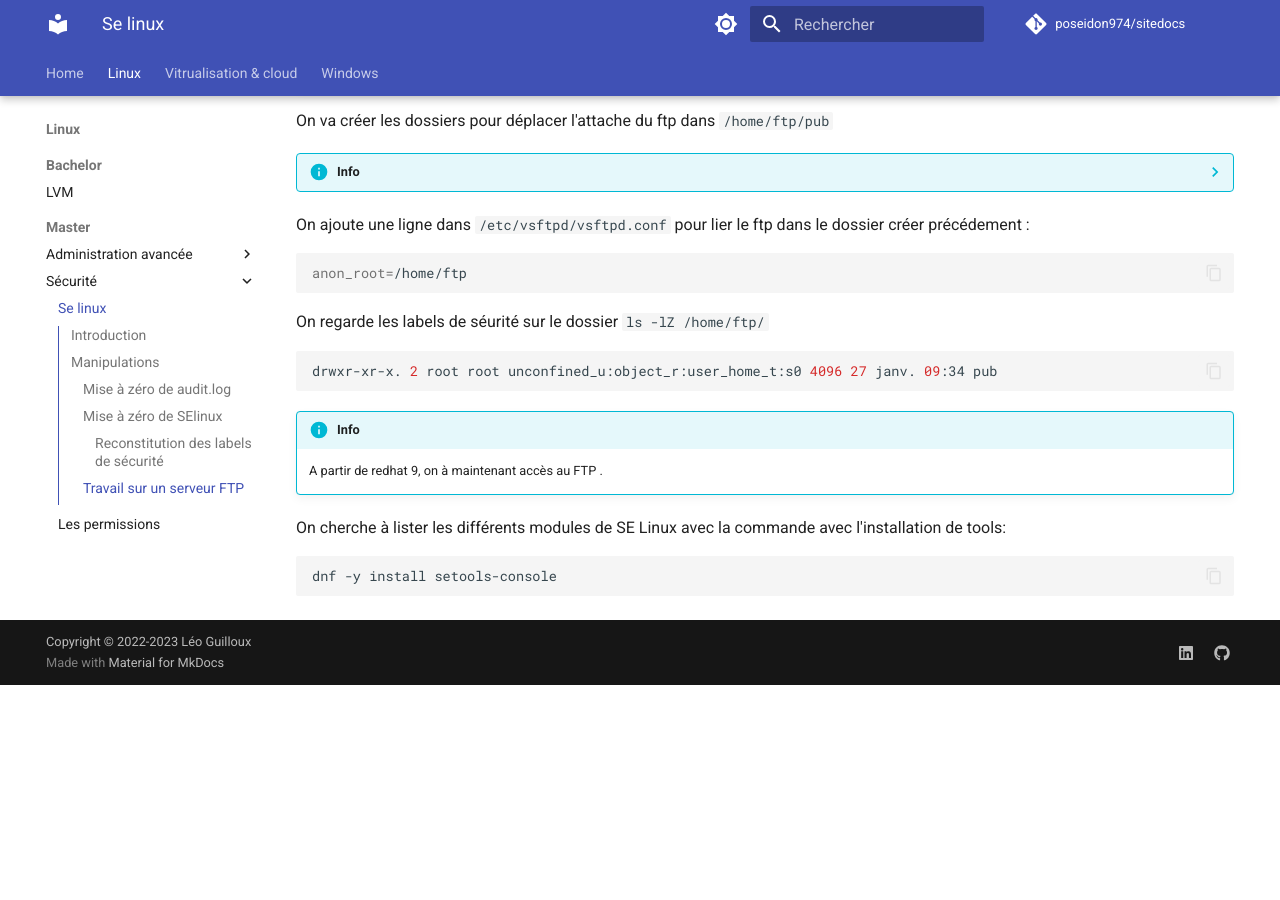
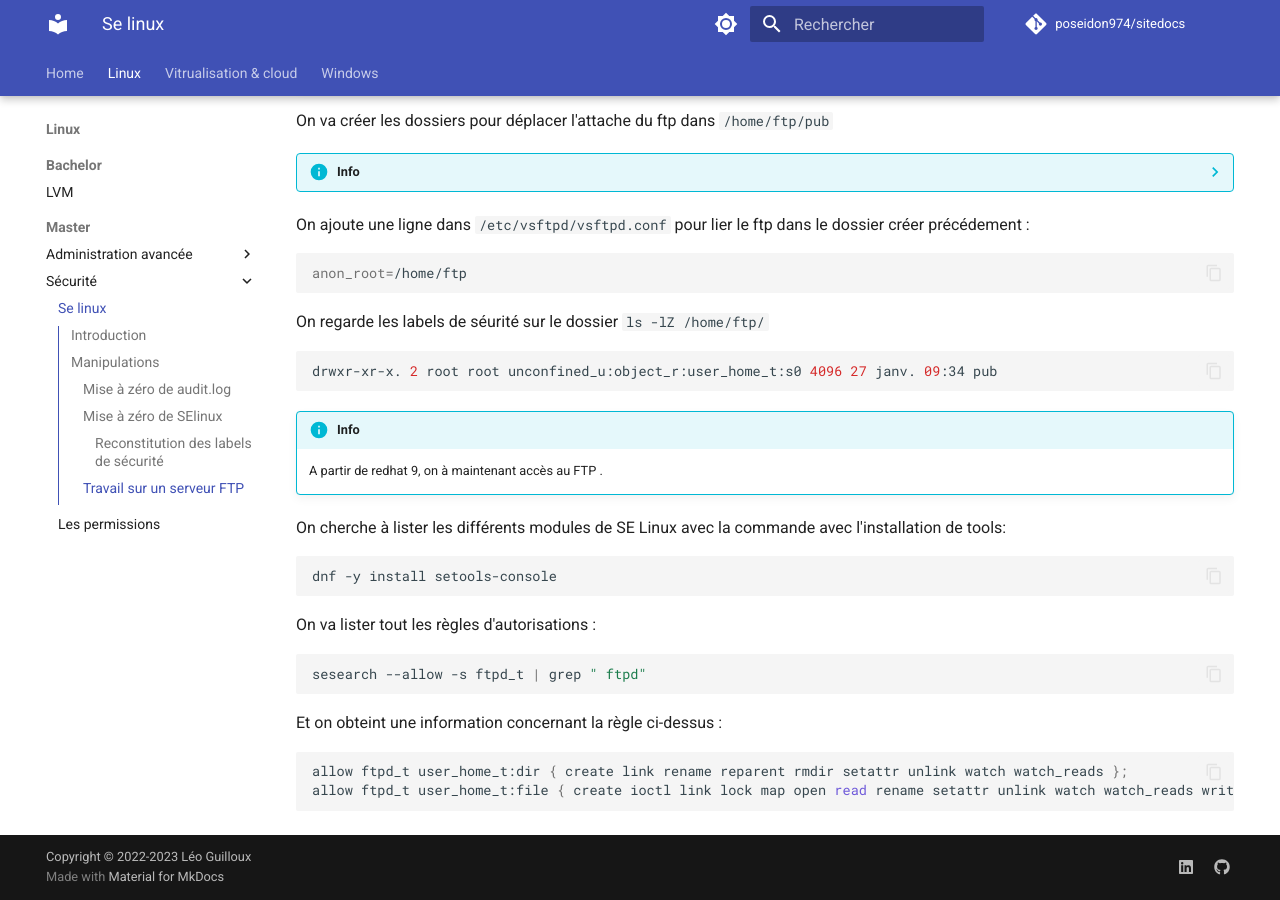
Before and after one commit to poseidon974/sitedocs, an MkDocs documentation site: the page built from docs/Linux/Master/Sécurité/SElinux.md, in a window 1280 px wide and 900 px high, scrolled down 4075 px. Built offline with MkDocs 1.6.1 and Material for MkDocs 9.7.7, drawn with Linux system fonts in a browser that asks for light colours; comment, search, counter and statistics services are not loaded; the version menu is left out; before the commit the page ends 4760 px from its top, so only the background shows below that.

Commit message:
update cours 27/01

````diff
--- a/docs/Linux/Master/Sécurité/SElinux.md
+++ b/docs/Linux/Master/Sécurité/SElinux.md
@@ -223,3 +223,16 @@ On cherche à lister les différents modules de SE Linux avec la commande avec l
 ```sh
 dnf -y install setools-console
 ```
+
+On va lister tout les règles d'autorisations :
+
+```sh
+sesearch --allow -s ftpd_t | grep " ftpd"
+```
+
+Et on obteint une information concernant la règle ci-dessus :
+
+```sh
+allow ftpd_t user_home_t:dir { create link rename reparent rmdir setattr unlink watch watch_reads };
+allow ftpd_t user_home_t:file { create ioctl link lock map open read rename setattr unlink watch watch_reads write };
+```
````
